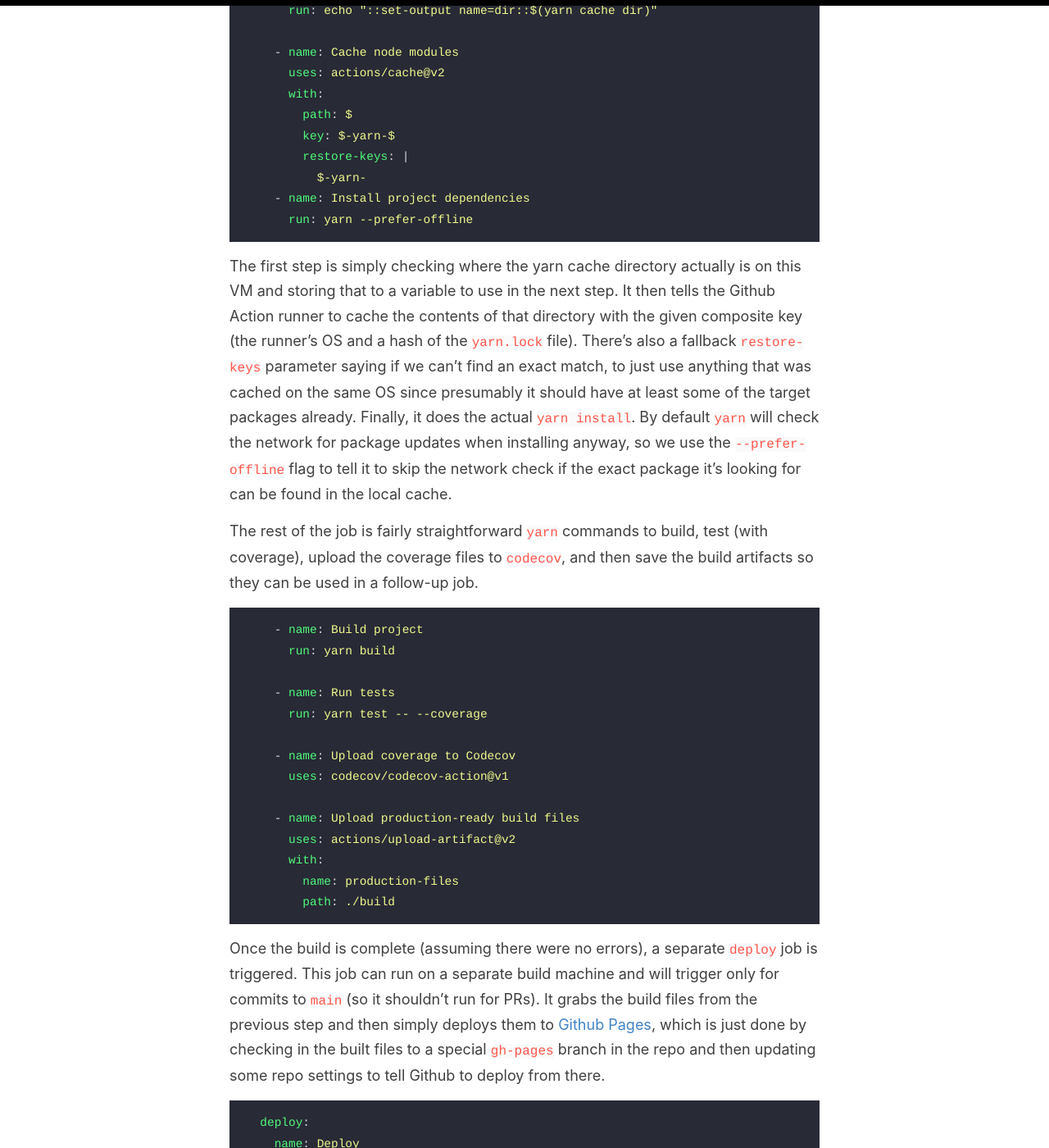
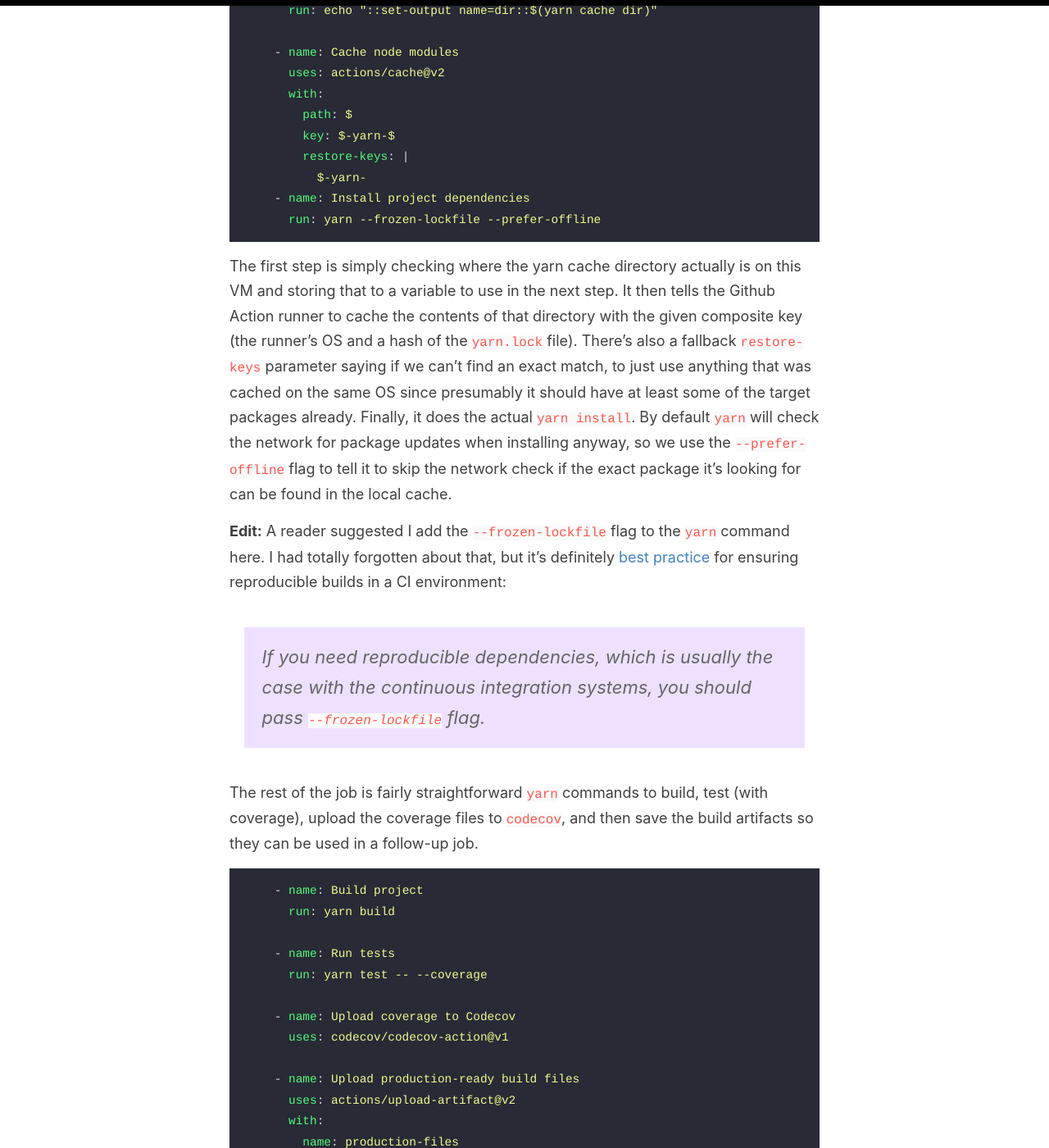
Before and after one commit to chippydip/chippydip.github.io, a Jekyll site: the page built from _posts/2021-05-09-lights-camera-actions.md, in a window 1280 px wide and 1400 px high, scrolled down 1553 px. Shown: the whole window at 82% size. Built offline with Jekyll 4.4.1, drawn with Linux system fonts in a browser that asks for light colours.

Commit message:
frozen-lockfile update

````diff
--- a/_posts/2021-05-09-lights-camera-actions.md
+++ b/_posts/2021-05-09-lights-camera-actions.md
@@ -44,9 +44,12 @@ The next bit took a little more googling to figure out the right way to handle t
         restore-keys: |
           ${{ runner.os }}-yarn-
     - name: Install project dependencies
-      run: yarn --prefer-offline
+      run: yarn --frozen-lockfile --prefer-offline
 ```
 The first step is simply checking where the yarn cache directory actually is on this VM and storing that to a variable to use in the next step. It then tells the Github Action runner to cache the contents of that directory with the given composite key (the runner's OS and a hash of the `yarn.lock` file). There's also a fallback `restore-keys` parameter saying if we can't find an exact match, to just use anything that was cached on the same OS since presumably it should have at least some of the target packages already. Finally, it does the actual `yarn install`. By default `yarn` will check the network for package updates when installing anyway, so we use the `--prefer-offline` flag to tell it to skip the network check if the exact package it's looking for can be found in the local cache.
+
+**Edit:** A reader suggested I add the `--frozen-lockfile` flag to the `yarn` command here. I had totally forgotten about that, but it's definitely [best practice](https://classic.yarnpkg.com/en/docs/cli/install/) for ensuring reproducible builds in a CI environment:
+> If you need reproducible dependencies, which is usually the case with the continuous integration systems, you should pass `--frozen-lockfile` flag.
 
 The rest of the job is fairly straightforward `yarn` commands to build, test (with coverage), upload the coverage files to [`codecov`](https://codecov.io/gh/chippydip/spacegame), and then save the build artifacts so they can be used in a follow-up job.
 ```yaml
````
